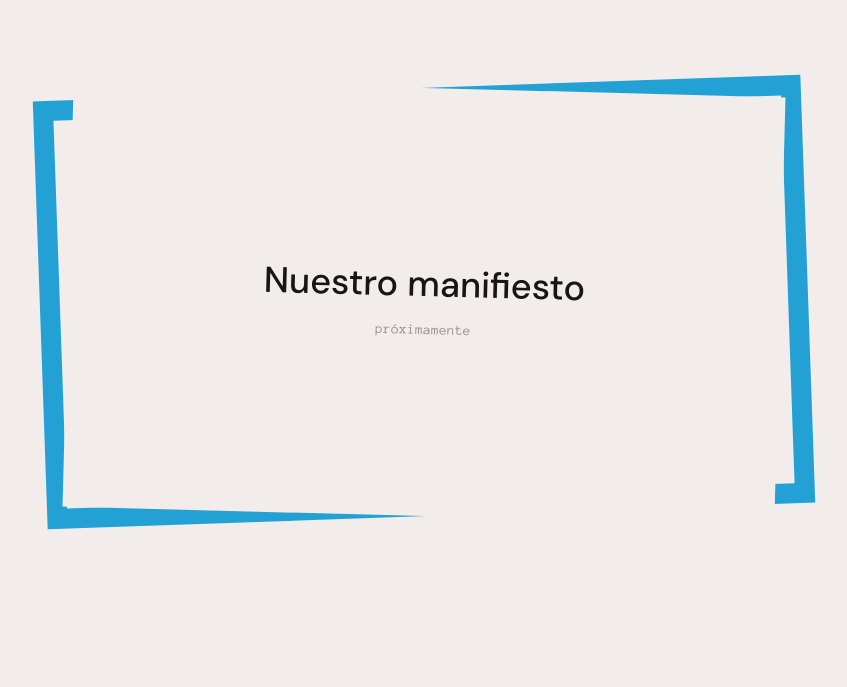
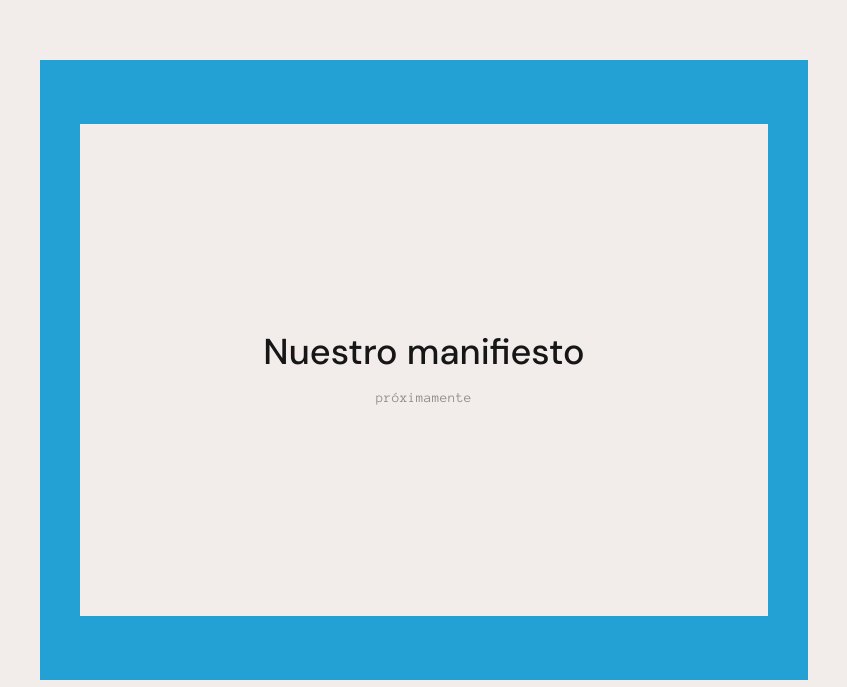
Before and after one commit to G4skd0r/hayequipo, a Next.js app in the folder hayequipo/: page / in a window 1280 px wide. Shown: the part 753-1440 px from the top of the page, without its empty margins (216-1063 px from the left). Built offline with nearby package versions, Linux system fonts and the light colour scheme.

Commit message:
Manifiesto: solid celeste block rotated, white panel straight

```diff
--- a/hayequipo/components/ManifiestoTeaser.tsx
+++ b/hayequipo/components/ManifiestoTeaser.tsx
@@ -55,11 +55,11 @@ export default function ManifiestoTeaser() {
   return (
     <section ref={ref} className="py-16 md:py-24">
       <div className="max-w-7xl mx-auto px-6 md:px-10">
-        <div className="relative max-w-3xl mx-auto">
-          {/* Celeste outer frame */}
-          <div className="absolute inset-0 border-[20px] border-he-celeste rotate-[-2deg]" />
-          {/* Inner white panel */}
-          <div className="relative bg-he-blanco rotate-[1.5deg] m-7 py-32 md:py-44 flex flex-col items-center justify-center gap-4">
+        <div className="relative max-w-3xl mx-auto overflow-hidden">
+          {/* Celeste solid block — solo esto va torcido */}
+          <div className="absolute inset-0 bg-he-celeste rotate-[-2deg] scale-110" />
+          {/* Inner white panel — derecho */}
+          <div className="relative bg-he-blanco mx-10 my-16 py-36 md:py-52 flex flex-col items-center justify-center gap-4">
             <h2
               style={{ fontFamily }}
               className="text-3xl md:text-4xl font-medium text-he-negro text-center px-8"
```
